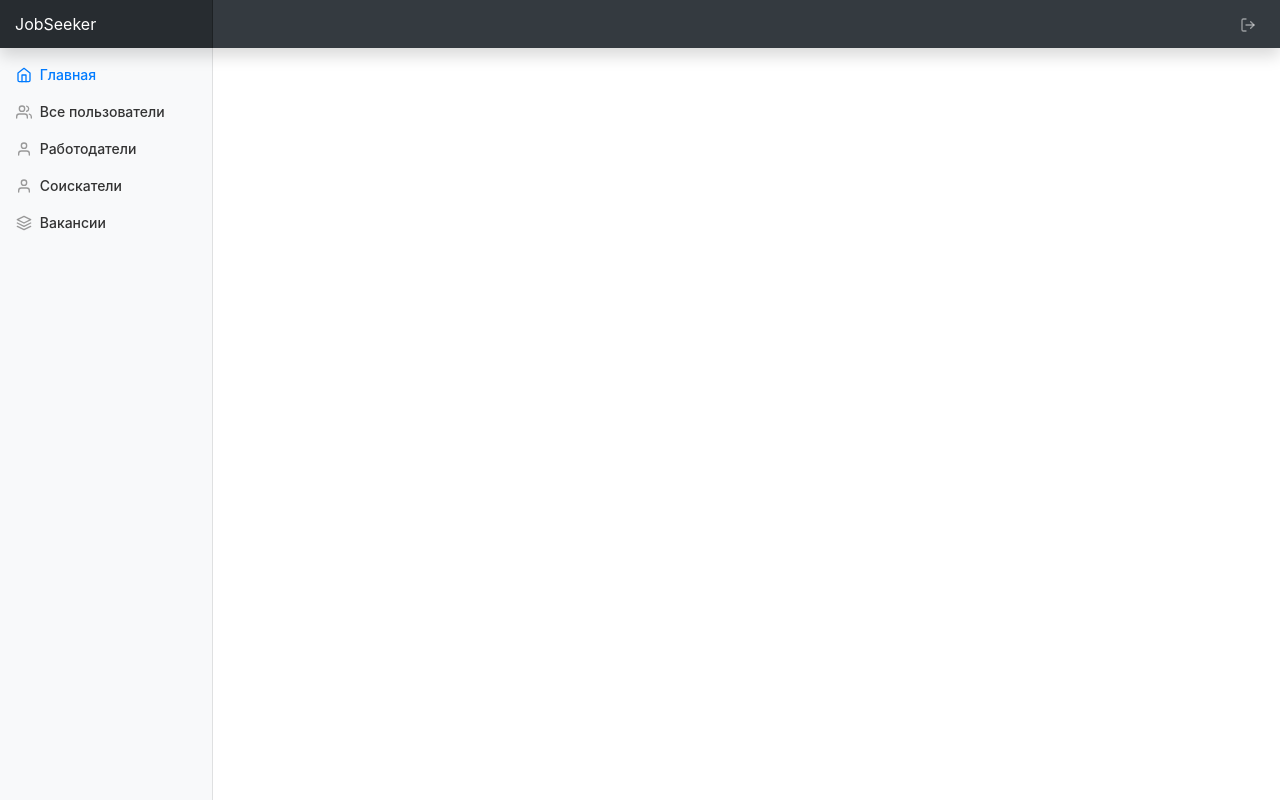
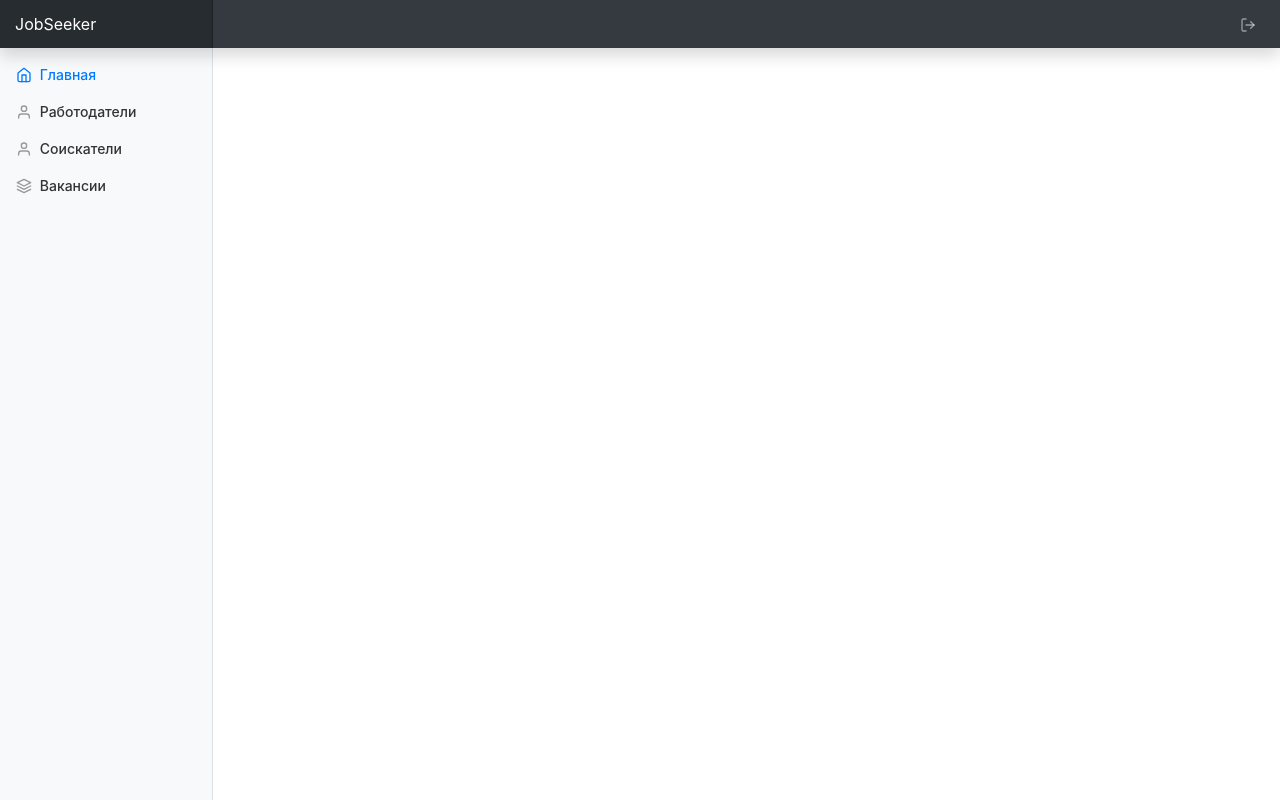
Before and after one commit to StalnoyKapibar/jobseeker-platform, a Spring Boot app: page /admin in a window 1280 px wide. Run offline with Spring Boot 4, Linux system fonts and the light colour scheme; some of the project's set-up classes (security, data sources, template engines, error pages and the like) are left out, and stand-ins take their place; some libraries are stand-ins or nearby versions.

Commit message:
Added links of panel navigation

```diff
--- a/src/main/resources/templates/admin.html
+++ b/src/main/resources/templates/admin.html
@@ -43,19 +43,13 @@
                         </a>
                     </li>
                     <li class="nav-item">
-                        <a class="nav-link" href="#" onclick="getAllUsers()">
-                            <span data-feather="users"></span>
-                            Все пользователи
-                        </a>
-                    </li>
-                    <li class="nav-item">
-                        <a class="nav-link" href="#" >
+                        <a class="nav-link" href="/admin/employers" >
                             <span data-feather="user"></span>
                             Работодатели
                         </a>
                     </li>
                     <li class="nav-item">
-                        <a class="nav-link" href="#">
+                        <a class="nav-link" href="/admin/seekers">
                             <span data-feather="user"></span>
                             Соискатели
                         </a>
```
